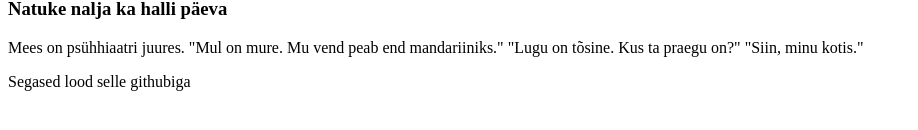
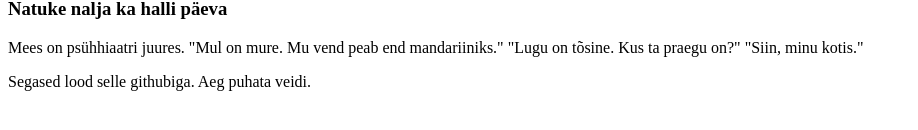
Before and after one commit to apajupuu/koduleht, a plain HTML site: page index.html in a window 1280 px wide. Shown: the part 640-770 px from the top of the page, without its empty margins (0-918 px from the left). Drawn offline with Linux system fonts and the light colour scheme.

Commit message:
katsetus vol 2

```diff
--- a/index.html
+++ b/index.html
@@ -16,6 +16,6 @@
 		"Lugu on tõsine. Kus ta praegu on?"
 		"Siin, minu kotis."
 		</p>
-		<p>Segased lood selle githubiga</p>
+		<p>Segased lood selle githubiga. Aeg puhata veidi.</p>
   </body>
 </html>
```
